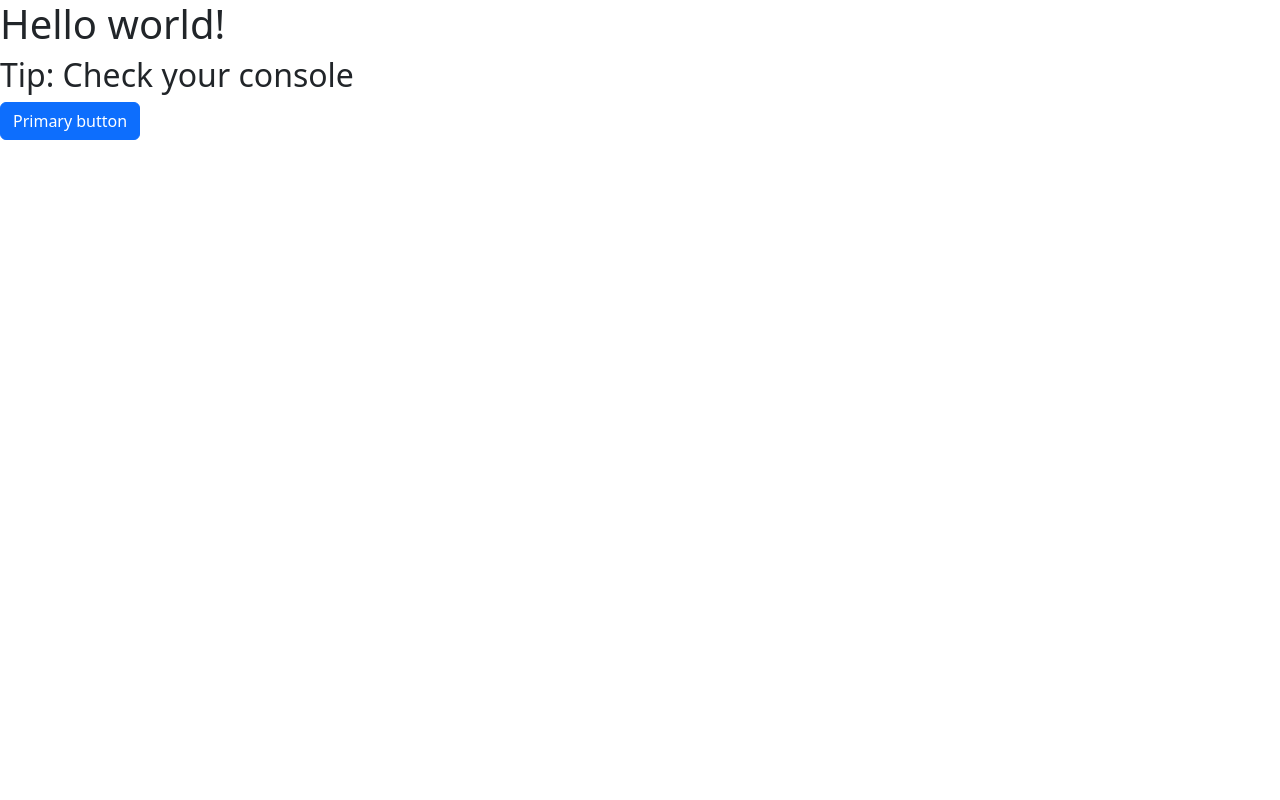
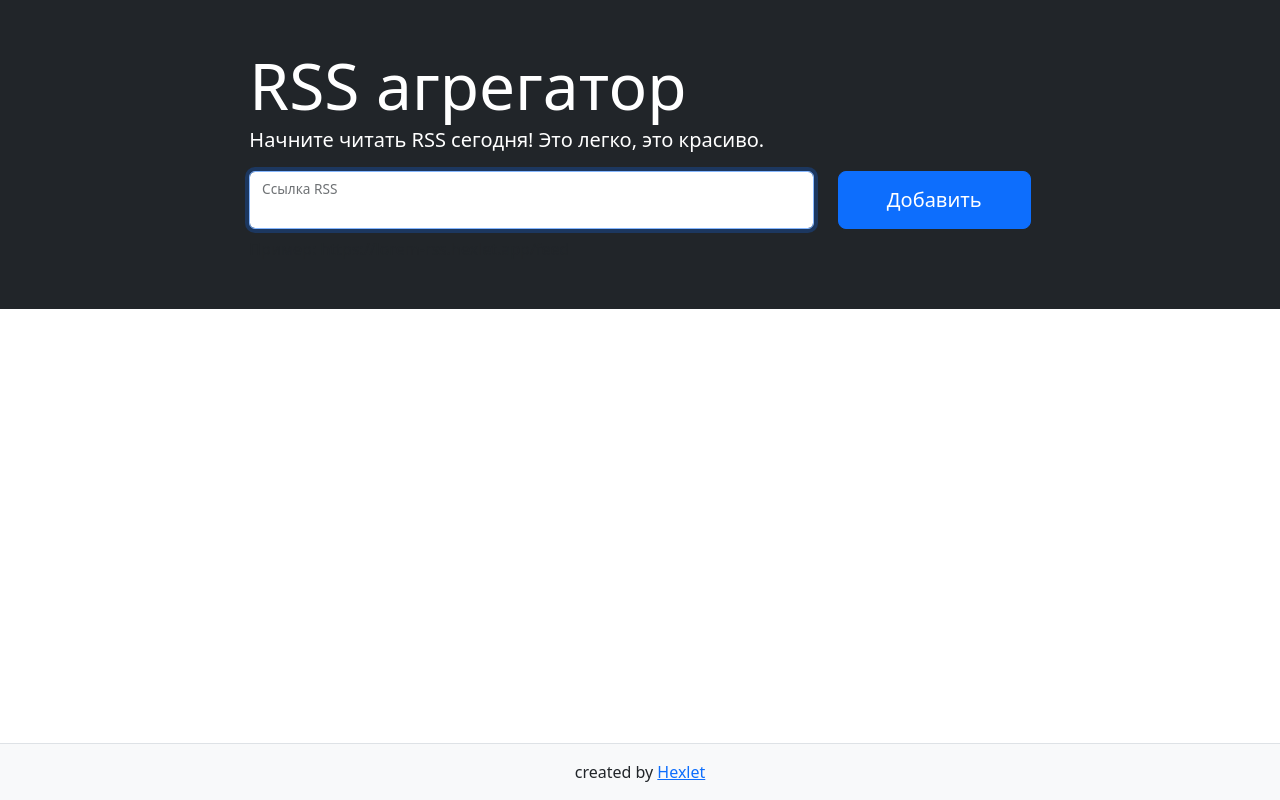
Before and after one commit to JS-Demi/RSS-aggregator, a website built with webpack: page index.html in a window 1280 px wide. Built offline with nearby package versions, Linux system fonts and the light colour scheme; files whose address does not match are found by name.

Commit message:
update index.html

```diff
--- a/index.html
+++ b/index.html
@@ -1,13 +1,65 @@
-<!DOCTYPE html>
-<html>
+<!doctype html>
+<html lang="ru">
     <head>
-        <meta charset="utf-8" name="viewport" content="width=device-width, initial-scale=1" />
-        <title>Webpack App</title>
+        <meta charset="utf-8">
+        <meta name="viewport" content="width=device-width,initial-scale=1,shrink-to-fit=no">
+        <title>Hexlet Frontend Project</title>
+        <script defer="defer" src="main.js"></script>
+        <link href="main.css" rel="stylesheet">
     </head>
-    <body>
-        <h1>Hello world!</h1>
-        <h2>Tip: Check your console</h2>
-        <button class="btn btn-primary">Primary button</button>
+    <body class="d-flex flex-column min-vh-100">
+        <div class="modal fade" id="modal" tabindex="-1" role="dialog" aria-labelledby="modal" aria-hidden="true">
+            <div class="modal-dialog" role="document">
+                <div class="modal-content">
+                    <div class="modal-header">
+                        <h5 class="modal-title"></h5>
+                        <button type="button" class="btn-close close" data-bs-dismiss="modal" aria-label="Close"></button>
+                    </div>
+                    <div class="modal-body text-break"></div>
+                    <div class="modal-footer">
+                        <a class="btn btn-primary full-article" href="#" role="button" target="_blank" rel="noopener noreferrer">Читать полностью </a>
+                        <button type="button" class="btn btn-secondary" data-bs-dismiss="modal">Закрыть</button>
+                    </div>
+                </div>
+            </div>
+        </div>
+        <main class="flex-grow-1">
+            <section class="container-fluid bg-dark p-5">
+                <div class="row">
+                    <div class="col-md-10 col-lg-8 mx-auto text-white">
+                        <h1 class="display-3 mb-0">RSS агрегатор</h1>
+                        <p class="lead">Начните читать RSS сегодня! Это легко, это красиво.</p>
+                        <form action="" class="rss-form text-body">
+                            <div class="row">
+                                <div class="col">
+                                    <div class="form-floating">
+                                        <input id="url-input" autofocus required name="url" aria-label="url" class="form-control w-100" placeholder="ссылка RSS" autocomplete="off">
+                                        <label for="url-input">Ссылка RSS</label>
+                                    </div>
+                                </div>
+                                <div class="col-auto">
+                                    <button type="submit" aria-label="add" class="h-100 btn btn-lg btn-primary px-sm-5">Добавить</button>
+                                </div>
+                            </div>
+                        </form>
+                        <p class="mt-2 mb-0 text-muted">Пример: https://lorem-rss.hexlet.app/feed</p>
+                        <p class="feedback m-0 position-absolute small text-danger"></p>
+                    </div>
+                </div>
+            </section>
+            <section class="container-fluid container-xxl p-5">
+                <div class="row">
+                    <div class="col-md-10 col-lg-8 order-1 mx-auto posts"></div>
+                    <div class="col-md-10 col-lg-4 mx-auto order-0 order-lg-1 feeds"></div>
+                </div>
+            </section>
+        </main>
+        <footer class="footer border-top py-3 mt-5 bg-light">
+            <div class="container-xl">
+                <div class="text-center">
+                    created by <a href="https://ru.hexlet.io/professions/frontend/projects/11" target="_blank">Hexlet</a>
+                </div>
+            </div>
+        </footer>
     </body>
-
 </html>
```
